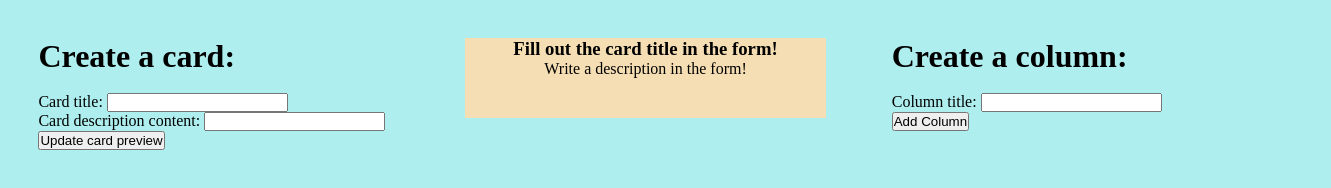
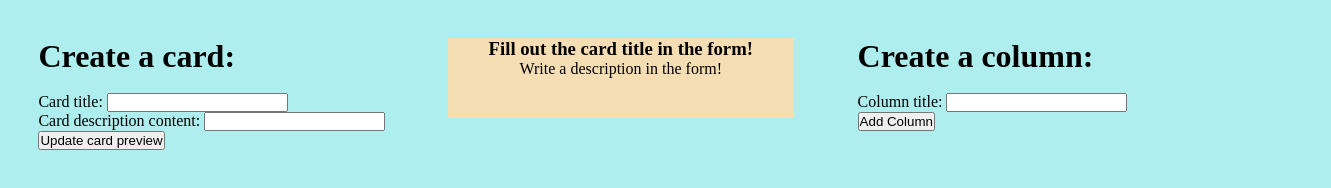
Before and after one commit to jeevanng/trello_clone_website, a plain HTML site: page index.html in a window 1280 px wide. Shown: the whole page, 1331 px wide, since content can reach past the window. Drawn offline with Linux system fonts and the light colour scheme; a script that the page names is missing.

Commit message:
css tweak on column width

```diff
--- a/style.css
+++ b/style.css
@@ -40,7 +40,8 @@ body {
 
 /* All columns inside the formRow will have spacing and a default size */
 .formRow > .column {
-    width: 50dvw;
+    /* Change width so no horizontal scroll */
+    width: 30dvw;
     padding: 1dvw;
     margin: 0;
 }
```
